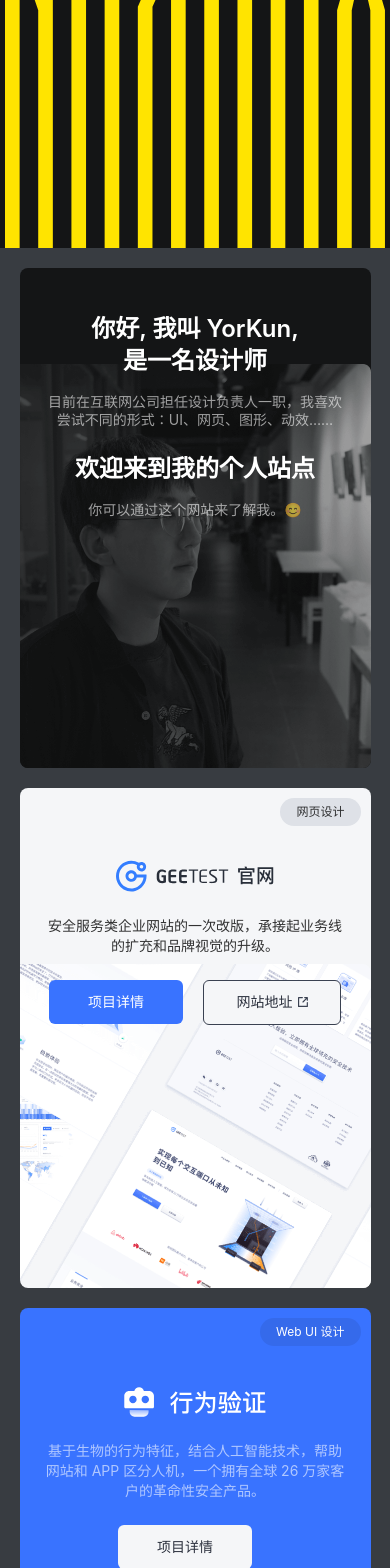
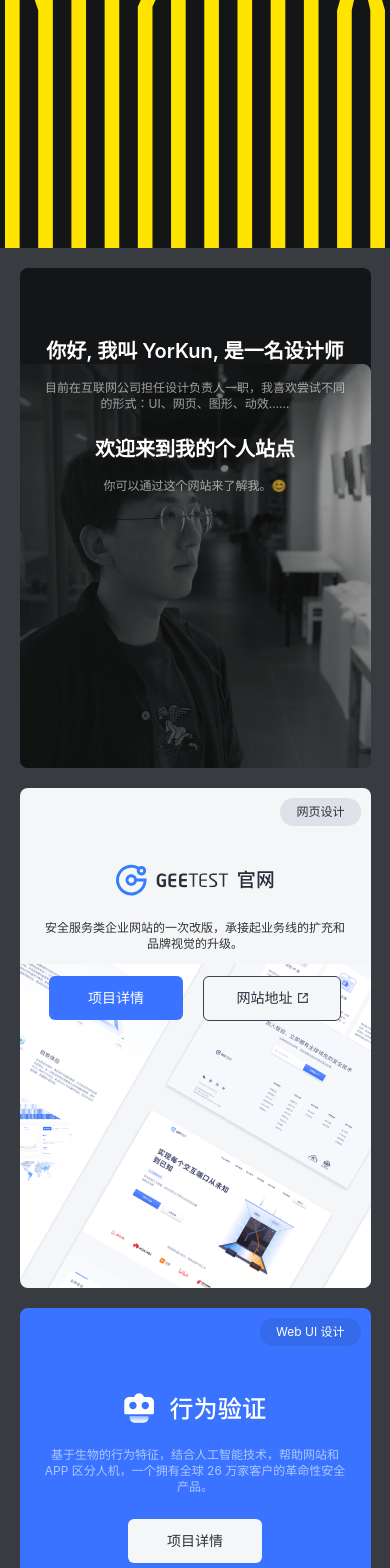
Before and after one commit to yancymin/yorkun.com, a Vue app: page / in a window 390 px wide. Shown: the part 432-2000 px from the top of the page. Built offline with nearby package versions, Linux system fonts and the light colour scheme.

Commit message:
Update mobile.scss

```diff
--- a/src/style/mobile.scss
+++ b/src/style/mobile.scss
@@ -20,15 +20,15 @@
                         word-break: normal;
 
                         h1 {
-                            font-size: 24px;
-                            line-height: 32px;
+                            font-size: 20px;
+                            line-height: 26px;
                             margin-bottom: 16px;
 
                         }
 
                         p {
-                            font-size: 14px;
-                            line-height: 18px;
+                            font-size: 12px;
+                            line-height: 16px;
 
                             &:nth-of-type(1) {
                                 margin-bottom: 24px;
@@ -70,6 +70,8 @@
                         }
 
                         span {
+                            font-size: 12px;
+                            line-height: 16px;
                             margin-bottom: 24px;
                         }
 
@@ -104,10 +106,16 @@
                         top: -120px;
 
                         span {
+                            font-size: 12px;
+                            line-height: 16px;
                             width: auto;
                             margin-bottom: 24px;
                         }
 
+                    }
+
+                    .defaultButton {
+                        margin: 0;
                     }
 
                     .img-area {
@@ -130,6 +138,8 @@
                         top: -130px;
 
                         span {
+                            font-size: 12px;
+                            line-height: 16px;
                             width: auto;
                             margin-bottom: 24px;
                         }
@@ -139,6 +149,10 @@
                             word-break: normal;
 
                             z-index: 100;
+                        }
+
+                        .defaultButton {
+                            margin: 0;
                         }
                     }
 
@@ -172,6 +186,8 @@
                         top: -120px;
 
                         span {
+                            font-size: 12px;
+                            line-height: 16px;
                             width: auto;
                             margin-bottom: 24px;
                         }
@@ -285,6 +301,8 @@
                 }
 
                 span {
+                    font-size: 12px;
+                    line-height: 16px;
                     width: auto;
                     display: inline;
                     margin-bottom: 24px;
```
